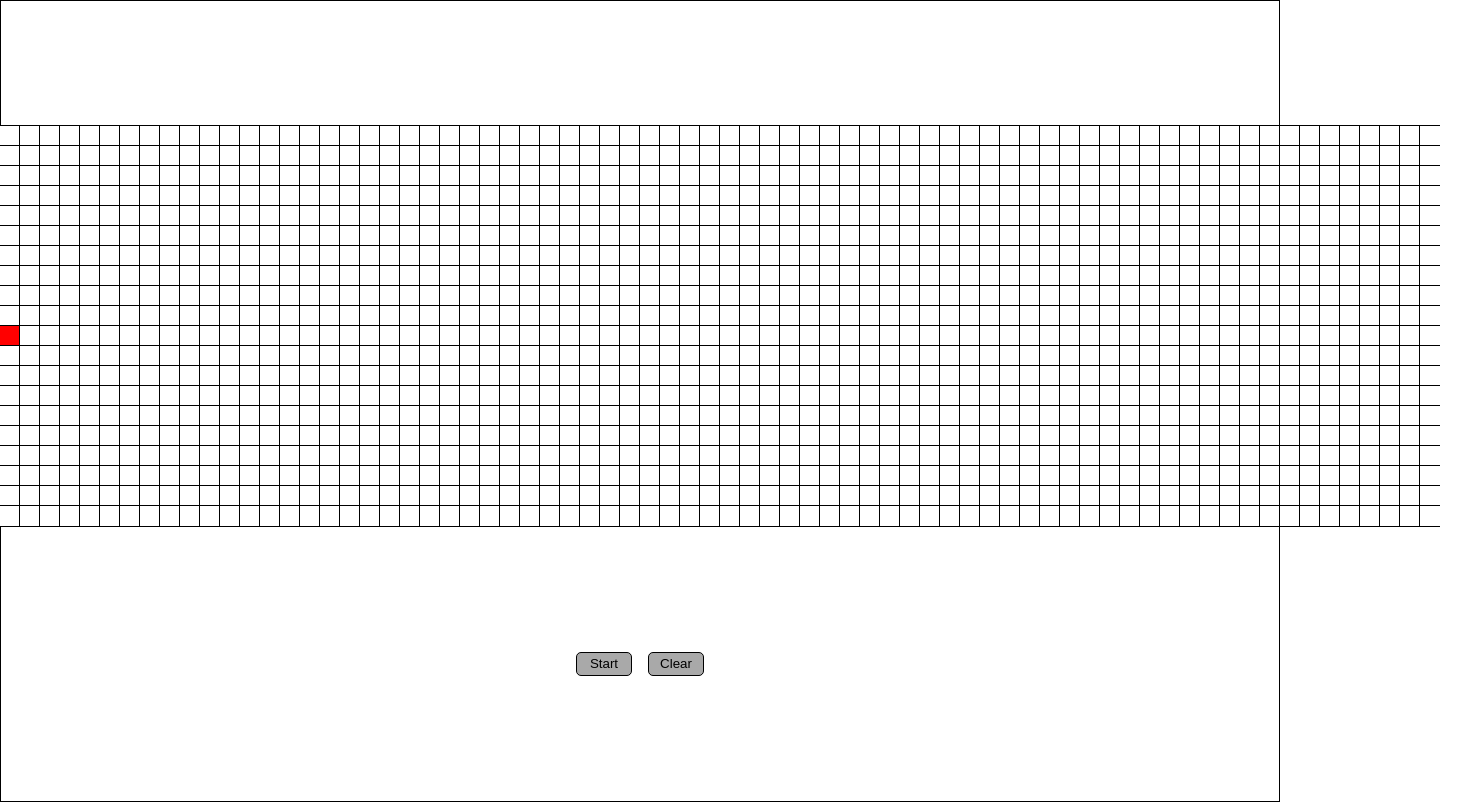
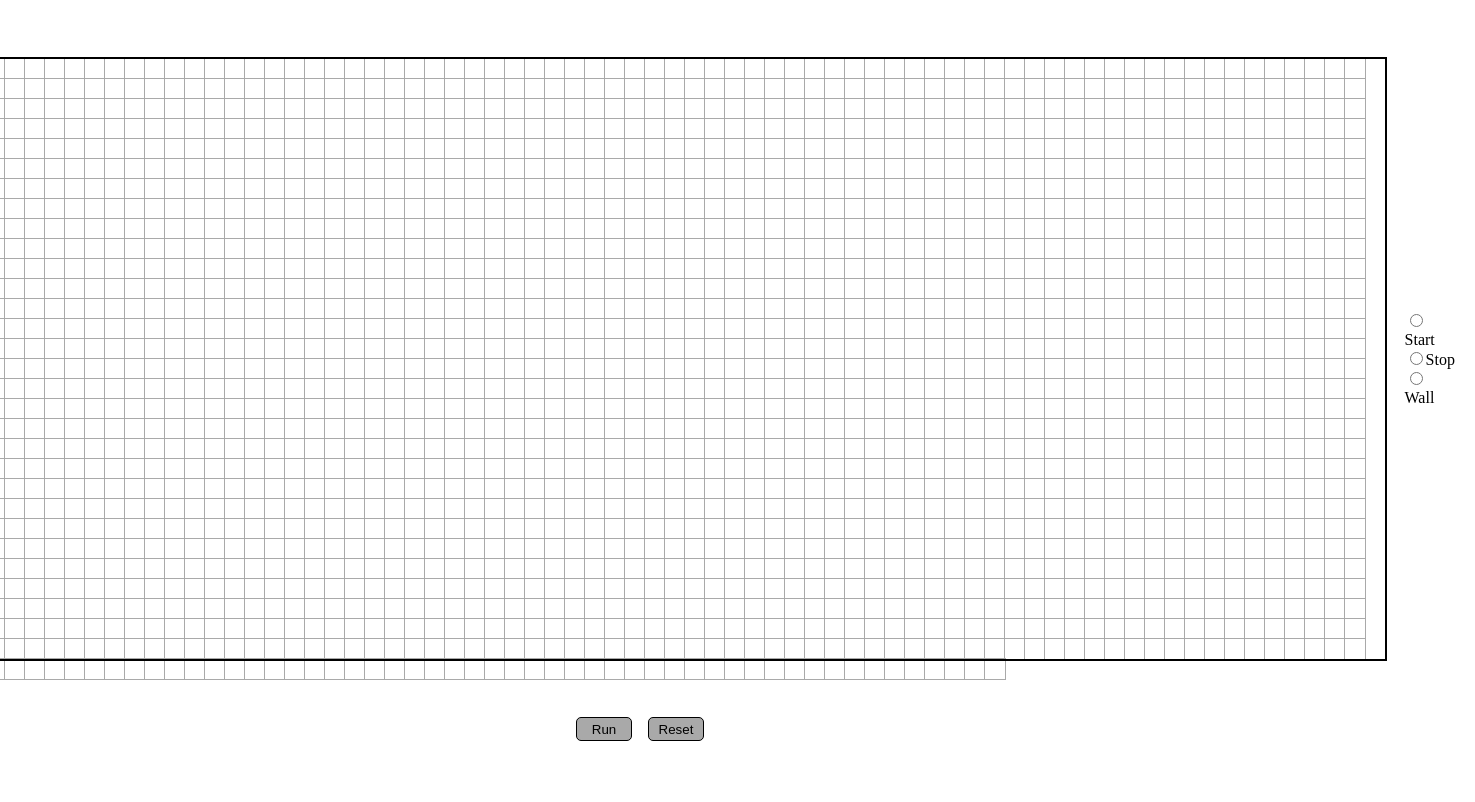
Before and after one commit to aidan-ching/pathfinding-visualizer, a React (Create React App) app: page / in a window 1280 px wide. Shown: the whole page, 1475 px wide, since content can reach past the window. Built offline with nearby package versions, Linux system fonts and the light colour scheme.

Commit message:
added functionality

```diff
--- a/src/PathfindingVisualizer/Grid.js
+++ b/src/PathfindingVisualizer/Grid.js
@@ -1,7 +1,7 @@
 import React from "react";
 import Node from "./Node";
 
-const Grid = ({ start, finish, rows, cols, grid }) => {
+const Grid = ({ start, finish, rows, cols, grid, changeGrid }) => {
   const generateGrid = () => {
     let myGrid = [];
     let count = 1;
@@ -16,7 +16,9 @@ const Grid = ({ start, finish, rows, cols, grid }) => {
             start={row === start[0] && col === start[1] ? true : false}
             end={row === finish[0] && col === finish[1] ? true : false}
             discovered={grid[row][col].explored}
-
+            path = {grid[row][col].path}
+            wall = {grid[row][col].wall}
+            changeGrid={changeGrid}
           />
         );
         ++count;
--- a/src/PathfindingVisualizer/Node.js
+++ b/src/PathfindingVisualizer/Node.js
@@ -1,10 +1,11 @@
 import React from "react";
 
-const Node = ({ text, x, y, start, end, discovered }) => {
+const Node = ({ text, x, y, start, end, discovered, path, changeGrid, wall }) => {
   return (
     <div
       className="node"
-      style={{ backgroundColor: start ? "green" : end ? "red" : discovered ? "lightblue" : "white" }}
+      style={{ backgroundColor: start ? "DarkGreen" : end ? "FireBrick" : wall ? "black" : path ? "#6495ED" : discovered ? "lightblue" : "white"}}
+      onClickCapture={() => {changeGrid(x,y)}}
     >
       {text}
     </div>
--- a/src/PathfindingVisualizer/Pathfinding.js
+++ b/src/PathfindingVisualizer/Pathfinding.js
@@ -1,30 +1,87 @@
 import React from "react";
 import Grid from "./Grid";
-import Button from "./Button"
-import { useState } from 'react';
-import * as algo from '../algorithms/dijkstra'
+import Button from "./Button";
+import RadioButtons from "./RadioButtons";
+import { useState } from "react";
+import * as algo from "../algorithms/dijkstra";
 
 const Pathfinding = () => {
   const [rows, setRows] = useState(80);
-  const [cols, setCols] = useState(20);
+  const [cols, setCols] = useState(30);
   const [grid, setGrid] = useState(new algo.Grid(rows, cols).grid);
-  const [start, setStart] = useState([5,10]);
-  const [finish, setFinish] = useState([8,10])
-
-
+  const [start, setStart] = useState([-1, -1]); // x, y
+  const [finish, setFinish] = useState([-1, -1]);
+  const [itemToPlace, setItemToPlace] = useState(undefined);
 
   const run = () => {
-    setGrid(algo.dijkstra_endgoal(grid,start,finish));
-  }
+    let newGrid = algo.dijkstra_endgoal(grid, start, finish);
+    let tempNode = newGrid[finish[0]][finish[1]];
+    while (tempNode.prev !== undefined) {
+      tempNode = tempNode.prev;
+      newGrid[tempNode.x][tempNode.y].path = true;
+    }
+
+    setGrid(newGrid);
+  };
+
+  const reset = () => {
+    setGrid(new algo.Grid(rows, cols).grid);
+    setStart([-1, -1]);
+    setFinish([-1, -1]);
+  };
+
+  const changeItemToPlace = (e) => {
+    setItemToPlace(e.target.id);
+  };
+
+  const clearDiscovered = () => {
+    let newGrid = new algo.Grid(rows,cols).grid;
+
+    for (let i = 0; i < newGrid.length; ++i){
+      for (let j = 0; j < newGrid[i].length; ++j){
+        if (grid[i][j].wall){
+          newGrid[i][j].wall = true;
+        }
+      }
+    }
+
+    return newGrid;
+  };
+
+  const changeGrid = (x, y) => {
+    if (itemToPlace === "start") {
+      setGrid(clearDiscovered(grid));
+      setStart([x, y]);
+    } else if (itemToPlace === "stop") {
+      setGrid(clearDiscovered(grid));
+      setFinish([x, y]);
+    } else if (itemToPlace === "wall") {
+      let newGrid = JSON.parse(JSON.stringify(grid));
+      newGrid[x][y].wall = true;
+      setGrid(newGrid);
+    }
+
+    console.log(grid[x][y]);
+  };
 
   return (
     <div className="wrapper">
-      <Grid start={start} finish={finish} rows = {rows} cols = {cols} grid = {grid}/>
-      <div className="btn-container">
-        <Button text = 'Start' onClick={run}/>
-        <Button text = 'Clear'/>
+      <div className="grid_setup">
+        <Grid
+          start={start}
+          finish={finish}
+          rows={rows}
+          cols={cols}
+          grid={grid}
+          changeGrid={changeGrid}
+        />
+        <RadioButtons onChange={changeItemToPlace} />
       </div>
 
+      <div className="btn-container">
+        <Button text="Run" onClick={run} />
+        <Button text="Reset" onClick={reset} />
+      </div>
     </div>
   );
 };
--- /dev/null
+++ b/src/PathfindingVisualizer/RadioButtons.js
@@ -0,0 +1,24 @@
+import React from "react";
+
+const RadioButtons = ({ onChange }) => {
+  return (
+    <div className="radio_buttons">
+      <label>
+        <input type="radio" name="select" id="start" onClick={onChange}/>
+        Start
+      </label>
+
+      <label>
+        <input type="radio" name="select" id="stop" onClick={onChange}/>
+        Stop
+      </label>
+
+      <label>
+        <input type="radio" name="select" id="wall" onClick={onChange}/>
+        Wall
+      </label>
+    </div>
+  );
+};
+
+export default RadioButtons;
--- a/src/algorithms/dijkstra.js
+++ b/src/algorithms/dijkstra.js
@@ -4,8 +4,10 @@ class Node {
     this.y = y;
     this.neighbours = neighbours;
     this.explored = false;
+    this.path = false;
     this.distance = Infinity;
     this.prev = undefined;
+    this.wall = false;
   }
 
   addNeighbours(n) {
@@ -151,6 +153,7 @@ function dijkstra_endgoal(grid, start, end) {
 
   for (let i = 0; i < grid_copy.length; ++i) {
     for (let j = 0; j < grid_copy[i].length; ++j) {
+      grid_copy[i][j].distance = Infinity;
       q.push(grid_copy[i][j]);
     }
   }
@@ -166,7 +169,7 @@ function dijkstra_endgoal(grid, start, end) {
     let remove_index = 0;
 
     for (let i = 0; i < q.length; ++i) {
-      if (q[i].distance < min_val) {
+      if (q[i].distance < min_val && !q[i].wall) {
         u = q[i];
         min_val = q[i].distance;
         remove_index = i
@@ -195,8 +198,6 @@ function dijkstra_endgoal(grid, start, end) {
       let path = [];
       path.push(u);
 
-      console.log(u.distance);
-
       while (u.prev !== undefined){
         path.push(u.prev);
         u = u.prev;
--- a/src/index.css
+++ b/src/index.css
@@ -1,14 +1,15 @@
 .node{
   width:20px;
   height: 20px;
-  outline: solid 1px black;
+  outline: solid 1px darkgrey;
 }
 
 .grid{
   display:flex;
   flex-wrap: wrap;
   width: 1600px;
-  height: 400px;
+  height: 600px;
+  outline: 2px solid black;
 }
 
 .btn{
@@ -32,7 +33,6 @@
   flex-direction: column;
   align-items: center;
   justify-content: space-evenly;
-  border: 1px solid black;
 }
 
 .btn-container{
@@ -40,3 +40,14 @@
   width: 20vh;
   justify-content: space-evenly;
 }
+
+.grid_setup{
+  display:flex;
+  align-items: center;
+}
+
+.radio_buttons{
+  display:flex;
+  flex-direction: column;
+  margin: 20px;
+}
```
